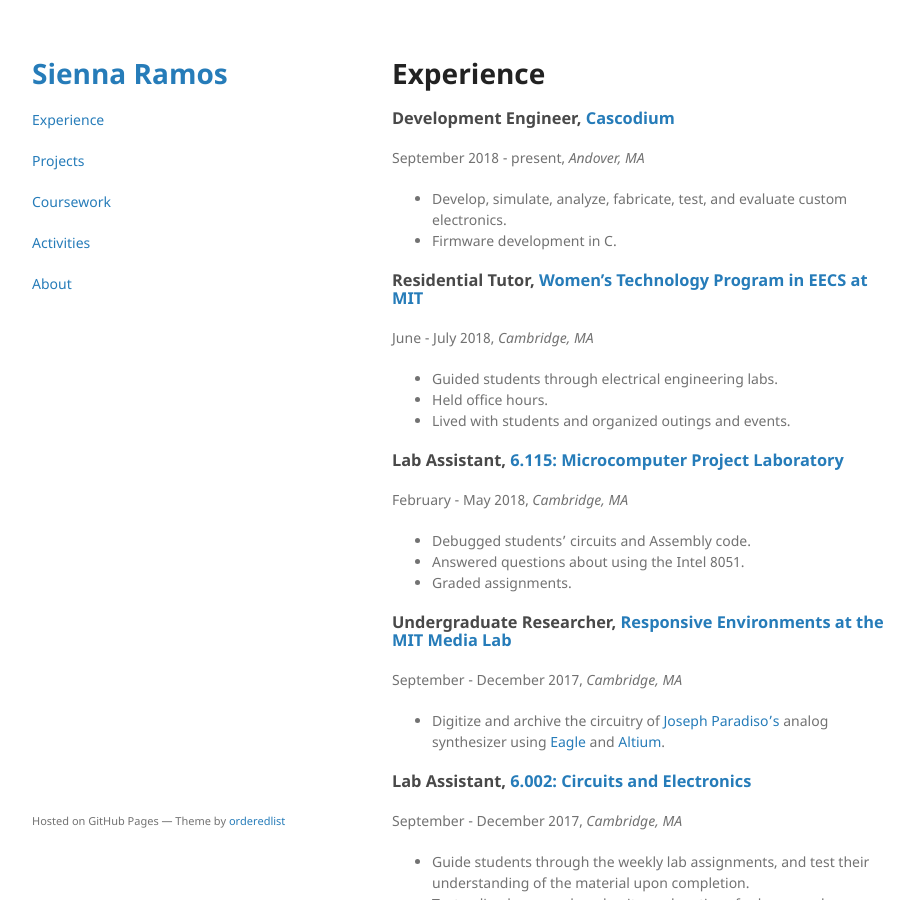
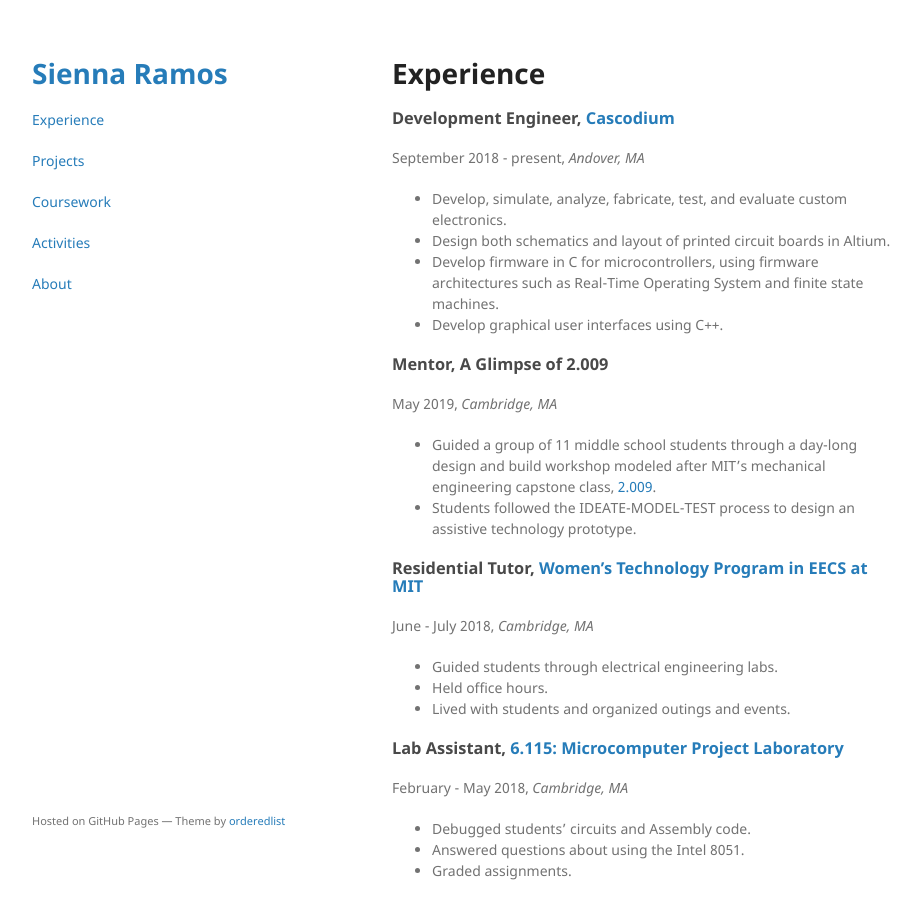
Before and after one commit to saramos/saramos.github.io, a Jekyll site: the page built from experience.md, in a window 1280 px wide and 900 px high. Shown: the whole window, without its empty margins (178-1098 px from the left). Built offline with Jekyll 4.4.1, drawn with Linux system fonts in a browser that asks for light colours; our own code applies the rules of GitHub Pages for plain Markdown files.

Commit message:
added more description to cascodium and 2.009

```diff
--- a/experience.md
+++ b/experience.md
@@ -7,8 +7,15 @@
 ### Development Engineer, [Cascodium](https://cascodium.com/)
 September 2018 - present, _Andover, MA_
 * Develop, simulate, analyze, fabricate, test, and evaluate custom electronics.
-* Firmware development in C.
+*	Design both schematics and layout of printed circuit boards in Altium.
+*	Develop firmware in C for microcontrollers, using firmware architectures such as Real-Time Operating System and finite state machines.
+*	Develop graphical user interfaces using C++.
 
+
+### Mentor, A Glimpse of 2.009
+May 2019, _Cambridge, MA_
+* Guided a group of 11 middle school students through a day-long design and build workshop modeled after MIT's mechanical engineering capstone class, [2.009](http://web.mit.edu/2.009/www/index.html).
+* Students followed the IDEATE-MODEL-TEST process to design an assistive technology prototype.
 
 ### Residential Tutor, [Women's Technology Program in EECS at MIT](http://wtp.mit.edu/eecs/)
 June - July 2018, _Cambridge, MA_
```
